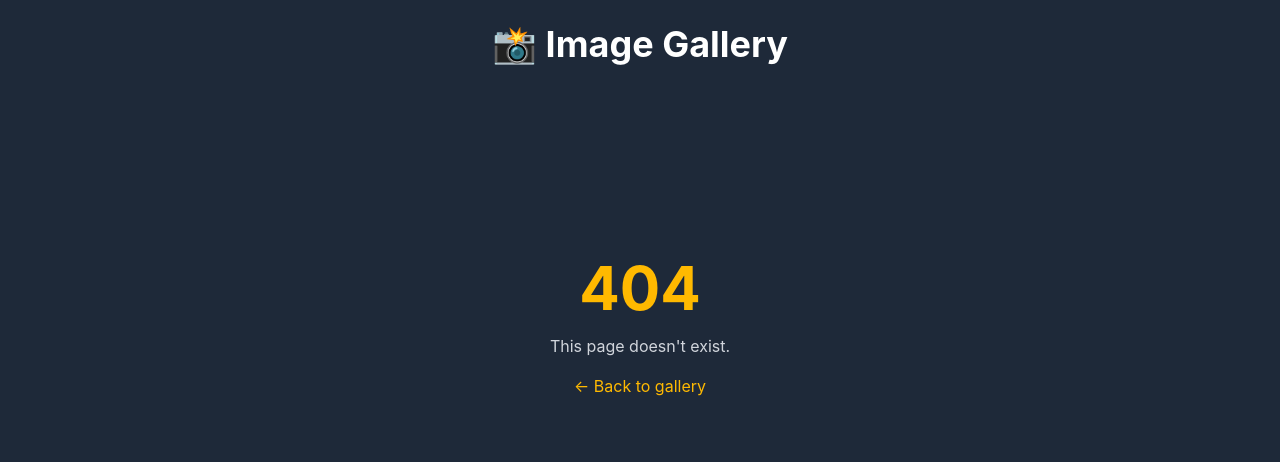
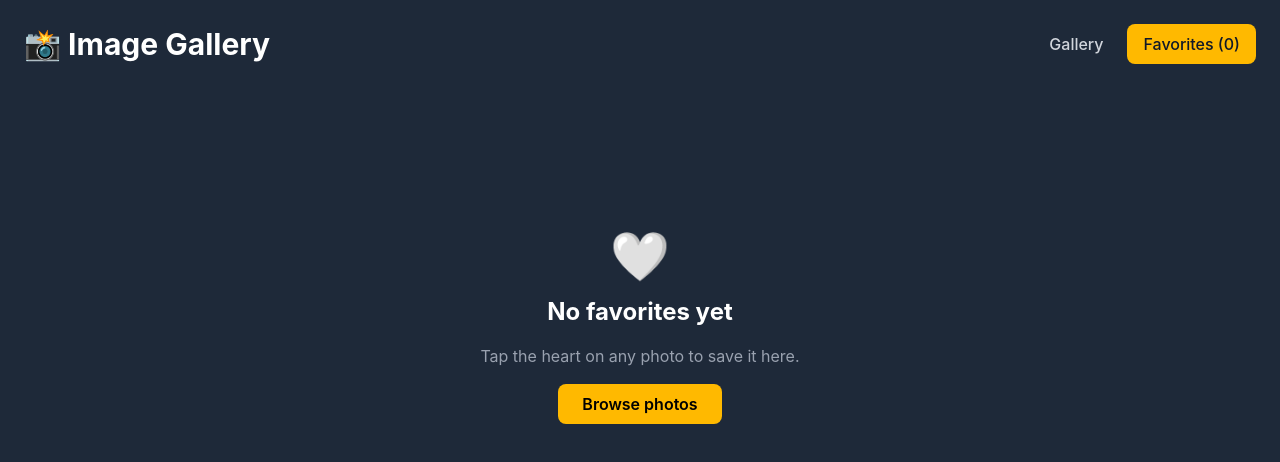
Before and after one commit to Ibrahim-techie/gallery-project, a React (Vite) app: page /favorites in a window 1280 px wide. Before the commit this address had no page. Shown: the top 462 px of the page. Built offline with nearby package versions, Linux system fonts and the light colour scheme.

Commit message:
Add favorites using the Context API
Heart a photo from the grid or the detail page, and see all saved
photos on /favorites. Favorites are kept in localStorage so they
survive a refresh.

```diff
--- a/src/App.jsx
+++ b/src/App.jsx
@@ -1,24 +1,43 @@
 import { lazy, Suspense } from "react";
-import { Link, Route, Routes } from "react-router";
+import { Link, NavLink, Route, Routes } from "react-router";
 import Gallery from "./pages/Gallery";
+import { useFavorites } from "./context/favorites";
 
-// the detail page isn't needed on first load, so split it into its own chunk
+// only the gallery is needed on first load, the rest get their own chunks
 const PhotoDetail = lazy(() => import("./pages/PhotoDetail"));
+const Favorites = lazy(() => import("./pages/Favorites"));
 const NotFound = lazy(() => import("./pages/NotFound"));
 
+function navClass({ isActive }) {
+  return `rounded-lg px-4 py-2 font-medium transition ${
+    isActive ? "bg-amber-400 text-gray-900" : "text-gray-300 hover:text-white"
+  }`;
+}
+
 function App() {
+  const { favorites } = useFavorites();
+
   return (
     <div className="min-h-screen w-full bg-gray-800">
-      <header className="py-6 text-center">
-        <Link to="/" className="text-4xl font-bold text-white">
+      <header className="flex flex-col items-center gap-4 px-6 py-6 sm:flex-row sm:justify-between">
+        <Link to="/" className="text-3xl font-bold text-white sm:text-4xl">
           📸 Image Gallery
         </Link>
+        <nav className="flex gap-2">
+          <NavLink to="/" end className={navClass}>
+            Gallery
+          </NavLink>
+          <NavLink to="/favorites" className={navClass}>
+            Favorites ({favorites.length})
+          </NavLink>
+        </nav>
       </header>
 
       <Suspense fallback={<p className="text-center text-gray-400">Loading…</p>}>
         <Routes>
           <Route path="/" element={<Gallery />} />
           <Route path="/photo/:id" element={<PhotoDetail />} />
+          <Route path="/favorites" element={<Favorites />} />
           <Route path="*" element={<NotFound />} />
         </Routes>
       </Suspense>
--- /dev/null
+++ b/src/components/FavoriteButton.jsx
@@ -0,0 +1,18 @@
+import { useFavorites } from "../context/favorites";
+
+export default function FavoriteButton({ photo, className = "" }) {
+  const { isFavorite, toggleFavorite } = useFavorites();
+  const saved = isFavorite(photo.id);
+
+  return (
+    <button
+      onClick={() => toggleFavorite(photo)}
+      aria-pressed={saved}
+      aria-label={saved ? "Remove from favorites" : "Add to favorites"}
+      title={saved ? "Remove from favorites" : "Add to favorites"}
+      className={`flex h-10 w-10 items-center justify-center rounded-full bg-white/90 text-xl shadow transition hover:scale-110 ${className}`}
+    >
+      {saved ? "❤️" : "🤍"}
+    </button>
+  );
+}
--- a/src/components/Imagecard.jsx
+++ b/src/components/Imagecard.jsx
@@ -1,5 +1,6 @@
 import { memo } from "react";
 import { Link } from "react-router";
+import FavoriteButton from "./FavoriteButton";
 
 // download_url is the original photo (often 5000px+ wide). For the grid we
 // ask picsum for a resized version instead, which is much lighter.
@@ -9,7 +10,9 @@ function thumbnailUrl(id) {
 
 function Imagecard({ id, author = "Unknown" }) {
   return (
-    <div className="group w-full overflow-hidden rounded-2xl bg-white shadow-lg transition-all duration-300 hover:-translate-y-2 hover:shadow-2xl">
+    <div className="group relative w-full overflow-hidden rounded-2xl bg-white shadow-lg transition-all duration-300 hover:-translate-y-2 hover:shadow-2xl">
+      <FavoriteButton photo={{ id, author }} className="absolute top-3 right-3 z-10" />
+
       <Link to={`/photo/${id}`} className="block overflow-hidden bg-gray-200">
         <img
           src={thumbnailUrl(id)}
--- /dev/null
+++ b/src/context/FavoritesProvider.jsx
@@ -0,0 +1,50 @@
+import { useCallback, useEffect, useMemo, useState } from "react";
+import { FavoritesContext } from "./favorites";
+
+const STORAGE_KEY = "gallery-favorites";
+
+function loadFavorites() {
+  try {
+    const saved = JSON.parse(localStorage.getItem(STORAGE_KEY));
+    return Array.isArray(saved) ? saved : [];
+  } catch {
+    // private mode or corrupted data, just start empty
+    return [];
+  }
+}
+
+export default function FavoritesProvider({ children }) {
+  const [favorites, setFavorites] = useState(loadFavorites);
+
+  useEffect(() => {
+    try {
+      localStorage.setItem(STORAGE_KEY, JSON.stringify(favorites));
+    } catch {
+      // storage full or blocked, favorites still work for this session
+    }
+  }, [favorites]);
+
+  // we only keep what the cards need, not the whole API response
+  const toggleFavorite = useCallback((photo) => {
+    setFavorites((prev) =>
+      prev.some((p) => p.id === photo.id)
+        ? prev.filter((p) => p.id !== photo.id)
+        : [...prev, { id: photo.id, author: photo.author }]
+    );
+  }, []);
+
+  const value = useMemo(
+    () => ({
+      favorites,
+      toggleFavorite,
+      isFavorite: (id) => favorites.some((p) => p.id === id),
+    }),
+    [favorites, toggleFavorite]
+  );
+
+  return (
+    <FavoritesContext.Provider value={value}>
+      {children}
+    </FavoritesContext.Provider>
+  );
+}
--- /dev/null
+++ b/src/context/favorites.js
@@ -0,0 +1,11 @@
+import { createContext, useContext } from "react";
+
+export const FavoritesContext = createContext(null);
+
+export function useFavorites() {
+  const ctx = useContext(FavoritesContext);
+  if (!ctx) {
+    throw new Error("useFavorites must be used inside <FavoritesProvider>");
+  }
+  return ctx;
+}
--- a/src/main.jsx
+++ b/src/main.jsx
@@ -2,9 +2,12 @@ import { createRoot } from "react-dom/client";
 import { BrowserRouter } from "react-router";
 import "./index.css";
 import App from "./App.jsx";
+import FavoritesProvider from "./context/FavoritesProvider.jsx";
 
 createRoot(document.getElementById("root")).render(
   <BrowserRouter>
-    <App />
+    <FavoritesProvider>
+      <App />
+    </FavoritesProvider>
   </BrowserRouter>
 );
--- /dev/null
+++ b/src/pages/Favorites.jsx
@@ -0,0 +1,38 @@
+import { Link } from "react-router";
+import Imagecard from "../components/Imagecard";
+import { useFavorites } from "../context/favorites";
+
+export default function Favorites() {
+  const { favorites } = useFavorites();
+
+  if (favorites.length === 0) {
+    return (
+      <div className="flex min-h-[60vh] flex-col items-center justify-center gap-4 px-6 text-center">
+        <p className="text-5xl">🤍</p>
+        <h2 className="text-2xl font-bold text-white">No favorites yet</h2>
+        <p className="text-gray-400">
+          Tap the heart on any photo to save it here.
+        </p>
+        <Link
+          to="/"
+          className="rounded-lg bg-amber-400 px-6 py-2 font-semibold transition hover:bg-amber-500"
+        >
+          Browse photos
+        </Link>
+      </div>
+    );
+  }
+
+  return (
+    <>
+      <p className="px-6 text-gray-400">
+        {favorites.length} saved {favorites.length === 1 ? "photo" : "photos"}
+      </p>
+      <div className="grid grid-cols-1 gap-6 p-6 sm:grid-cols-2 lg:grid-cols-3 xl:grid-cols-4">
+        {favorites.map((photo) => (
+          <Imagecard key={photo.id} id={photo.id} author={photo.author} />
+        ))}
+      </div>
+    </>
+  );
+}
--- a/src/pages/PhotoDetail.jsx
+++ b/src/pages/PhotoDetail.jsx
@@ -2,6 +2,7 @@ import axios from "axios";
 import { useEffect, useState } from "react";
 import { Link, useNavigate, useParams, useLocation } from "react-router";
 import ErrorMessage from "../components/ErrorMessage";
+import FavoriteButton from "../components/FavoriteButton";
 
 const DISPLAY_WIDTH = 1200;
 
@@ -98,7 +99,8 @@ export default function PhotoDetail() {
           </p>
         </div>
 
-        <div className="flex gap-3">
+        <div className="flex items-center gap-3">
+          <FavoriteButton photo={photo} />
           <a
             href={photo.url}
             target="_blank"
```
